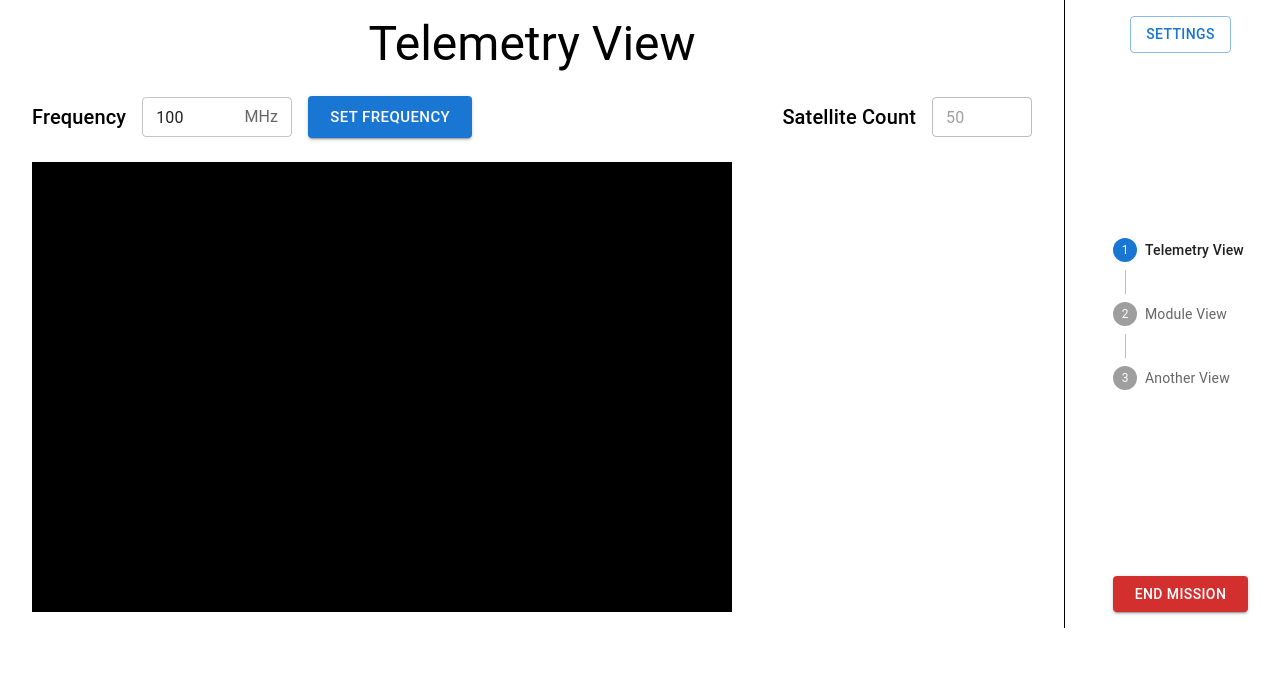
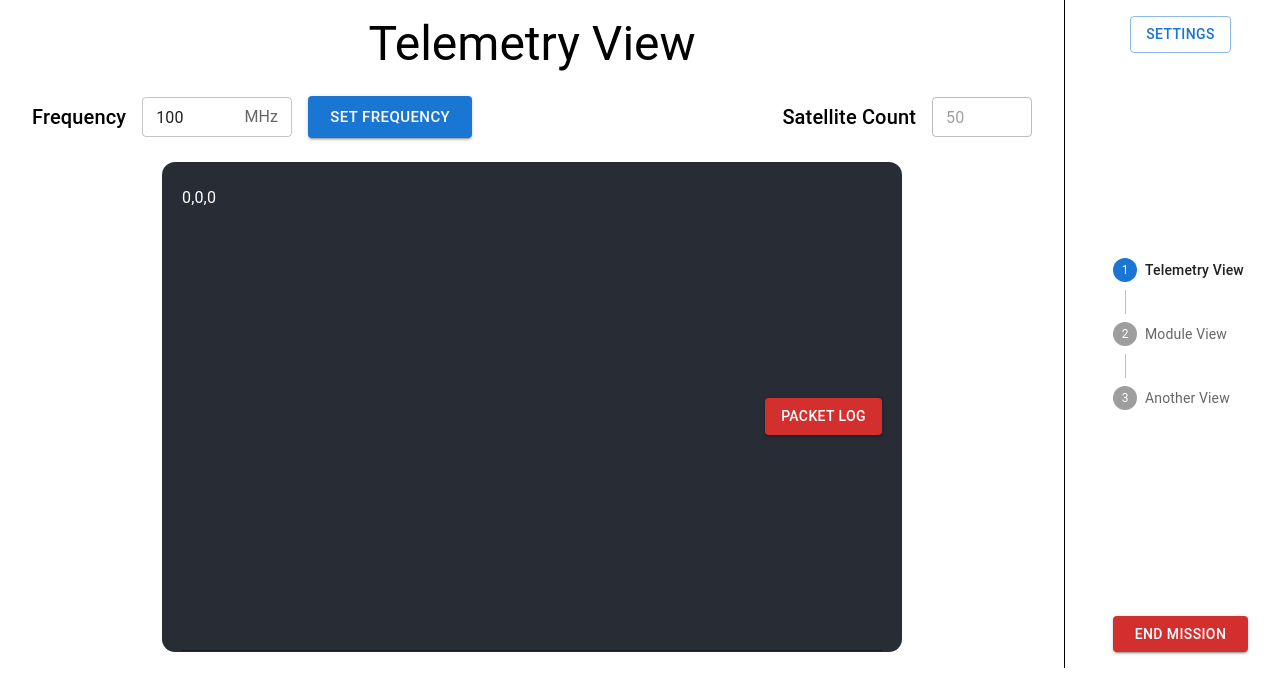
Before and after one commit to klemie/Ground-Support, a React (Create React App) app in the folder client/: page / in a window 1280 px wide. Shown: the top 694 px of the page. Built offline with nearby package versions, Linux system fonts and the light colour scheme.

Commit message:
log with random data for demo

```diff
--- /dev/null
+++ b/client/src/components/TelemetryLog.tsx
@@ -0,0 +1,45 @@
+import React, {useState, useEffect} from "react";
+import { Button, InputAdornment, TextareaAutosize, TextField } from "@mui/material";
+import { Box } from "@mui/material";
+
+interface TelemetryLogProps {
+    value: any;
+    width: string;
+    height: string
+}
+
+const TelemetryLog: React.FC<TelemetryLogProps> = (props: TelemetryLogProps) => {
+
+    return (
+        <Box>
+        <TextField
+            value={props.value}
+            variant={"standard"}
+            multiline
+            rows="20"
+            style={{
+            width: props.width,
+            height: props.height,
+            padding: "20px",
+            color: "#CA4D33",
+            backgroundColor: "#282C34",
+            borderRadius: 13
+            }}
+            InputProps={{
+                readOnly: true,
+                style: {
+                    color: "white"
+                },
+                endAdornment:
+                <InputAdornment position="end">
+                    <Button
+                        variant={"contained"}
+                        color="error"
+                    > Packet Log </Button>
+                </InputAdornment>}}
+        />
+        </Box>
+    );
+}
+
+export default TelemetryLog;
--- a/client/src/views/telemetry-view.tsx
+++ b/client/src/views/telemetry-view.tsx
@@ -3,10 +3,12 @@ import Frequency from "../components/Frequency";
 import { Grid, Typography } from "@mui/material";
 import SatelliteCount from "../components/SatelliteCount";
 import DataLog from "../components/DataLog";
+import TelemetryLog from '../components/TelemetryLog';
 
 export default function TelemetryView() {
   const [frequency, setFrequency] = useState<Number>(100);
   const [satelliteCount, setSatelliteCount] = useState<Number>(50);
+  const [sampleData, setSampleData] = useState<Array<any>>([0, 0, 0]);
 
   function updateFrequency(newValue: Number) {
     setFrequency(newValue);
@@ -15,6 +17,18 @@ export default function TelemetryView() {
   useEffect(() => {
     console.log("parent received new frequency: ", frequency);
   }, [frequency]);
+
+  useEffect(() => {
+    const interval = setInterval(() => {
+      const a = Math.floor(Math.random() * 60),
+        b = Math.floor(Math.random() * 60),
+        c = Math.floor(Math.random() * 60);
+      const updatedData = sampleData;
+      var temp = updatedData.push(['\n' + a, b, c]);
+      setSampleData(updatedData);
+    }, 1000);
+    return () => clearInterval(interval)
+  }, [])
 
   return (
     <>
@@ -45,7 +59,8 @@ export default function TelemetryView() {
         </Grid>
 
         <Grid item>
-          <DataLog />
+          <TelemetryLog value={sampleData} width={"70%"} height={"450px"}
+          />
         </Grid>
       </Grid>
     </>
```
